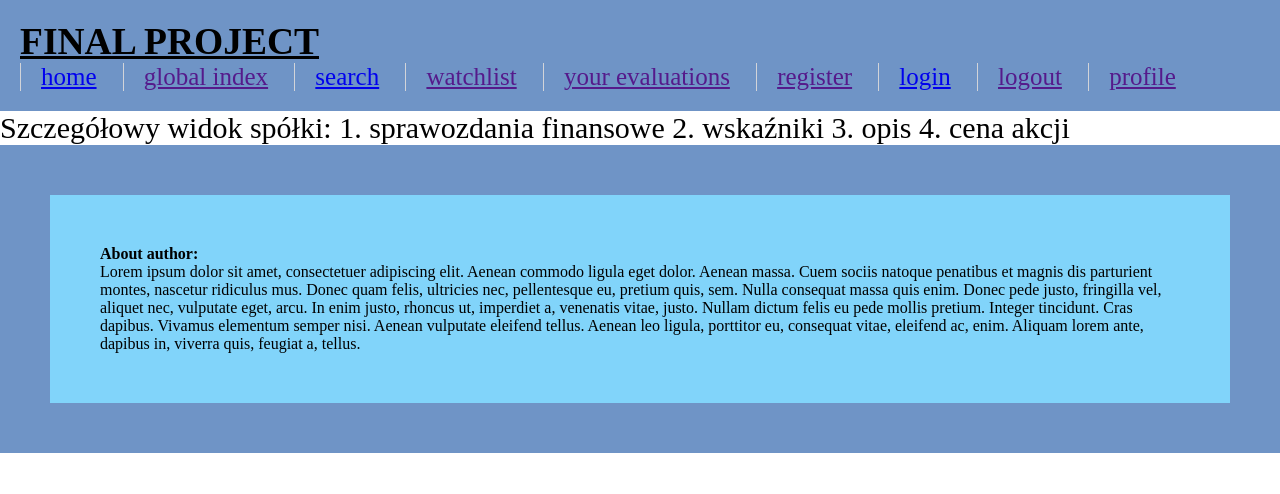
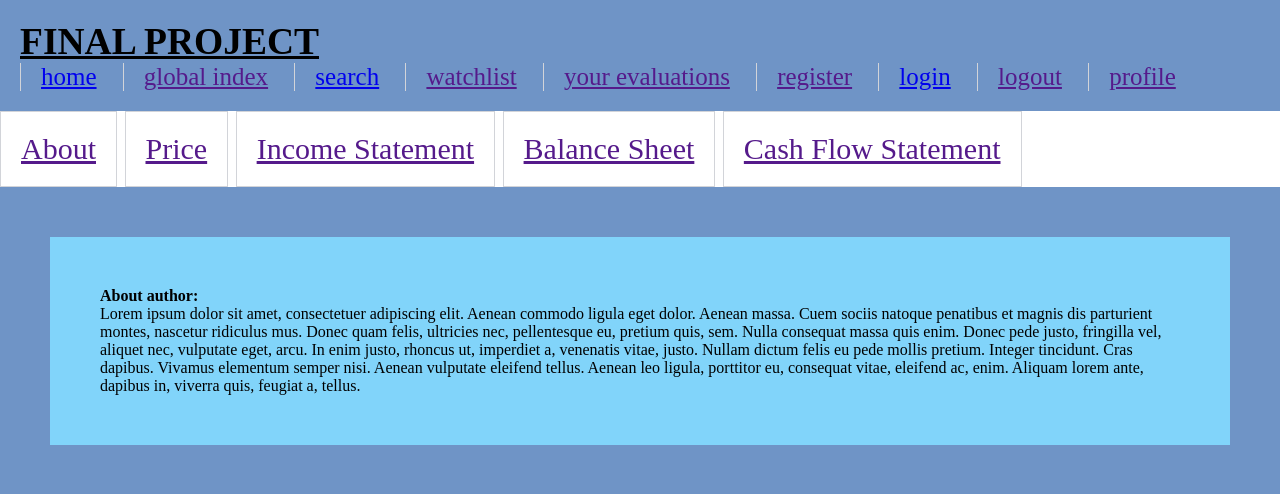
Before and after one commit to MichalDoman/EquityMagnet, a Django app: page /company-details/1 in a window 1280 px wide. Shown: the top 494 px of the page. Run offline with Django 4.2, Linux system fonts and the light colour scheme; tables that the repository leaves empty hold one stand-in row (values such as "Sample post").

Commit message:
companies details v1.0

```diff
--- a/final_project/final_project/urls.py
+++ b/final_project/final_project/urls.py
@@ -1,11 +1,11 @@
 from django.contrib import admin
 from django.urls import path, include
-from main_app.views import HomeView, CompaniesListView, CompanyDetailsView
+from main_app.views import HomeView, CompaniesListView, CompanyDetailView
 
 urlpatterns = [
     path('admin/', admin.site.urls),
     path("accounts/", include("django.contrib.auth.urls")),
     path("", HomeView.as_view(), name="home"),
     path("companies/", CompaniesListView.as_view(), name="companies"),
-    path("company-details/<int:company_id>", CompanyDetailsView.as_view(), name="company_details"),
+    path("company-details/<int:pk>", CompanyDetailView.as_view(), name="company_details"),
 ]
--- a/final_project/main_app/static/base.css
+++ b/final_project/main_app/static/base.css
@@ -36,6 +36,7 @@ footer {
     border-left: 1px solid #D2D4D9;
 }
 
+/* ---------------------------------------------------------------- Home Page: */
 .grid_box {
     display: grid;
     grid-template-columns: auto auto;
@@ -56,3 +57,10 @@ footer {
     grid-template-columns: auto auto;
     color: #a41515;
 }
+
+/* ---------------------------------------------------------------- Company Details: */
+.detail_tabs li {
+    display: inline-block;
+    padding: 20px;
+    border: 1px solid #D2D4D9;
+}
--- a/final_project/main_app/templates/company_details.html
+++ /dev/null
@@ -1,12 +0,0 @@
-{% extends "base.html" %}
-{% load static %}
-
-{% block title %}example_company{% endblock %}
-
-{% block content %}
-    Szczegółowy widok spółki:
-        1. sprawozdania finansowe
-        2. wskaźniki
-        3. opis
-        4. cena akcji
-{% endblock %}
--- /dev/null
+++ b/final_project/main_app/templates/main_app/company_detail.html
@@ -0,0 +1,16 @@
+{% extends "base.html" %}
+{% load static %}
+
+{% block title %}{{ company.symbol }}{% endblock %}
+
+{% block content %}
+    <nav>
+        <ul class="detail_tabs">
+            <li><a href="">About</a></li>
+            <li><a href="">Price</a></li>
+            <li><a href="">Income Statement</a></li>
+            <li><a href="">Balance Sheet</a></li>
+            <li><a href="">Cash Flow Statement</a></li>
+        </ul>
+    </nav>
+{% endblock %}
--- a/final_project/main_app/templates/main_app/company_list.html
+++ b/final_project/main_app/templates/main_app/company_list.html
@@ -15,7 +15,9 @@
         </tr>
         {% for company in page_obj %}
             <tr>
-                <td>{{ company.name }}</td>
+                <td>
+                    <a href="{% url "company_details" company.pk %}">{{ company.name }}</a>
+                </td>
                 <td>{{ company.symbol }}</td>
                 <td>{{ company.exchange.symbol }}</td>
                 <td>{{ company.country }}</td>
--- a/final_project/main_app/views.py
+++ b/final_project/main_app/views.py
@@ -1,15 +1,17 @@
+from random import sample
 from django.shortcuts import render
 from django.views import View
-from django.views.generic import ListView
+from django.views.generic import ListView, DetailView
 
-from main_app.models import Company
+from main_app.models import Company, IncomeStatement, BalanceSheet, CashFlowStatement
 
 
 class HomeView(View):
     def get(self, request):
-        companies = Company.objects.order_by("-market_cap")[:10]
+        all_companies = Company.objects.all()
+        sample_companies = sample(list(all_companies), 4)
         return render(request, "home.html", context={
-            "companies": companies
+            "companies": sample_companies
         })
 
 
@@ -18,6 +20,16 @@ class CompaniesListView(ListView):
     paginate_by = 5
 
 
-class CompanyDetailsView(View):
-    def get(self, request, company_id):
-        return render(request, "company_details.html")
+class CompanyDetailView(DetailView):
+    model = Company
+    context_object_name = "company"
+
+    def get_context_data(self, **kwargs):
+        context = super().get_context_data(**kwargs)
+        income_statement = IncomeStatement.objects.filter(company=self.kwargs["pk"]).order_by("year")
+        balance_sheet = BalanceSheet.objects.filter(company=self.kwargs["pk"]).order_by("year")
+        cash_flow_statement = CashFlowStatement.objects.filter(company=self.kwargs["pk"]).order_by("year")
+        context["income_statement"] = income_statement
+        context["balance_sheet"] = balance_sheet
+        context["cash_flow_statement"] = cash_flow_statement
+        return context
```
